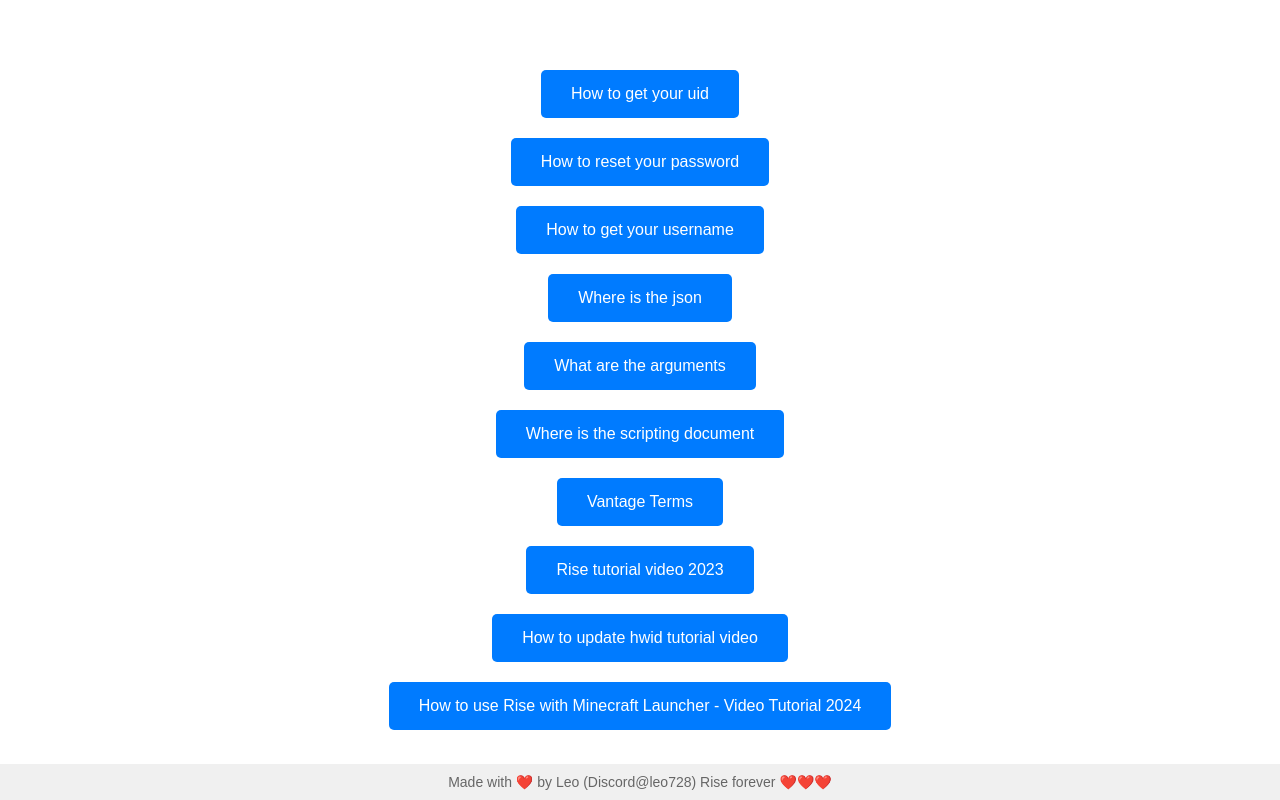
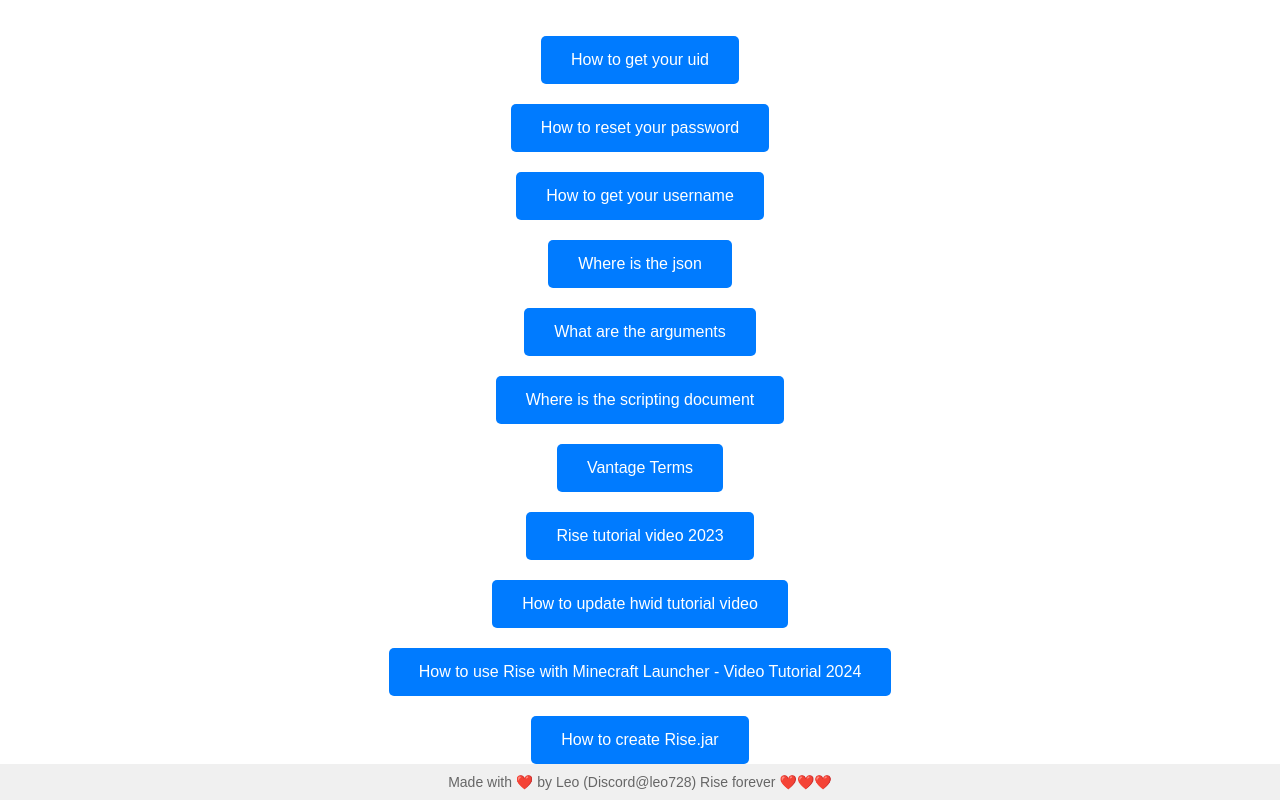
Before and after one commit to Nardo021/riseTutorial, a plain HTML site: page index.html in a window 1280 px wide. Drawn offline with Linux system fonts and the light colour scheme.

Commit message:
Update index.html

```diff
--- a/index.html
+++ b/index.html
@@ -56,6 +56,7 @@
     <button onclick="window.location.href='https://youtu.be/KAQ5fIfZJD0?si=W3JZspVLvNLy7Bmk', '_blank'">Rise tutorial video 2023</button>
     <button onclick="window.location.href='https://youtu.be/k_f_SDyYz1E?si=3vx0twSqE5yTYcG-', '_blank'">How to update hwid tutorial video</button>
     <button onclick="window.location.href='https://youtu.be/ILGxM5mlzG4', '_blank'">How to use Rise with Minecraft Launcher - Video Tutorial 2024</button>
+    <button onclick="window.open('https://cdn.discordapp.com/attachments/1265664137309061202/1285619503371390976/How_to_create_RiseCompressed.jar.mp4?ex=66eb96b7&is=66ea4537&hm=ada429f617186f4899a1a03b845132baa36f497e3553791bba48d9b6d5695f20&', '_blank')">How to create Rise.jar</button>
     <footer>
         Made with ❤️ by Leo (Discord@leo728)
         Rise forever ❤️❤️❤️
```
